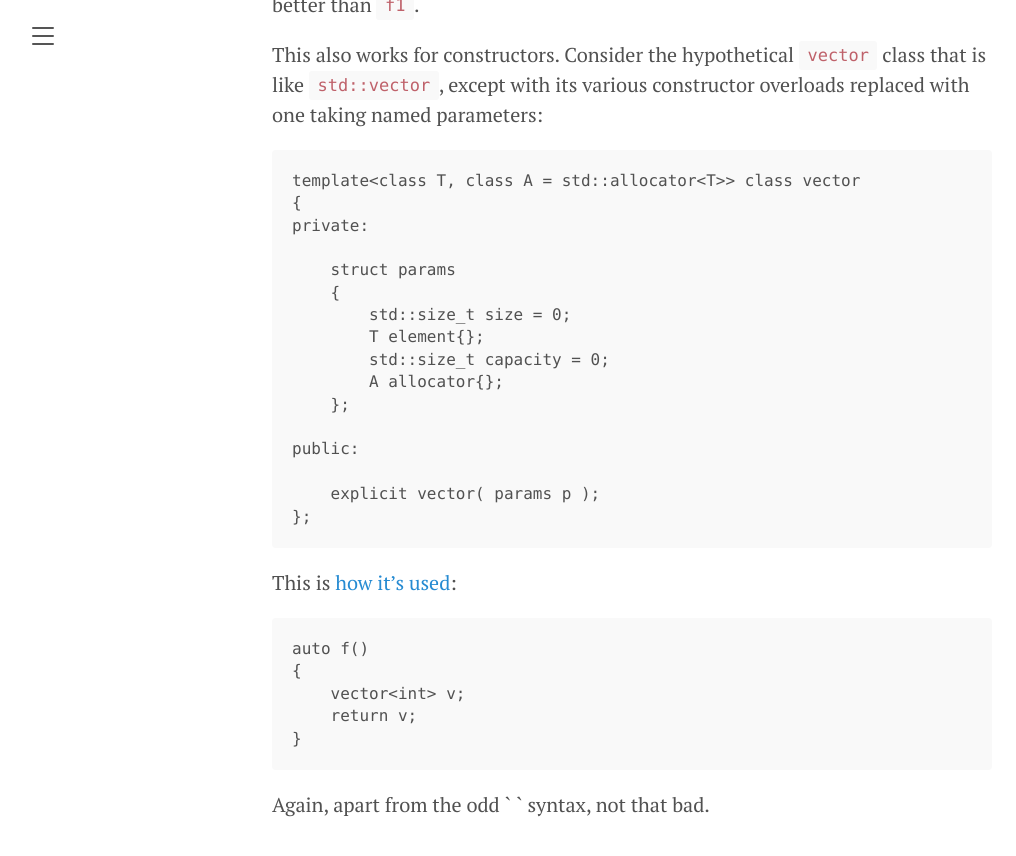
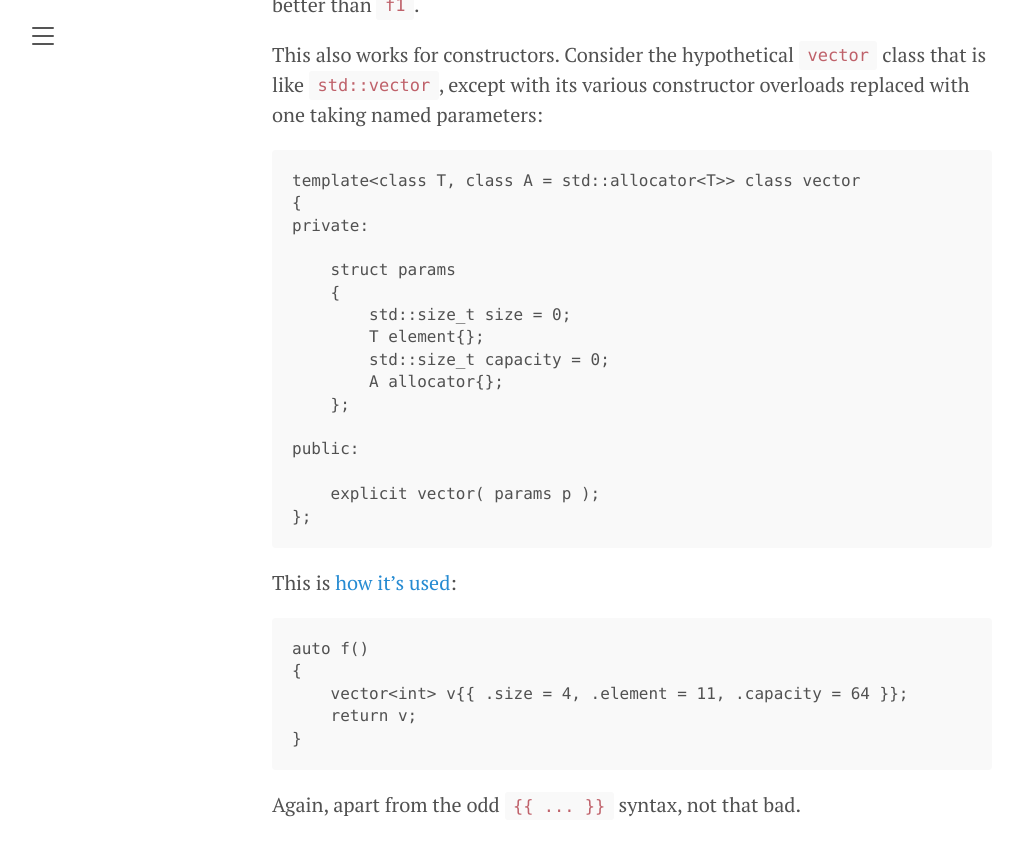
Before and after one commit to pdimov/blog, a Jekyll site: the page built from _posts/2020-09-07-named-parameters-in-c20.md, in a window 1280 px wide and 900 px high, scrolled down 3184 px. Shown: the top 856 px of the window, without its empty margins (8-1024 px from the left). Built offline with Jekyll 4.4.1, drawn with Linux system fonts in a browser that asks for light colours.

Commit message:
Escape Liquid {{ }} fields

````diff
--- a/_posts/2020-09-07-named-parameters-in-c20.md
+++ b/_posts/2020-09-07-named-parameters-in-c20.md
@@ -162,6 +162,7 @@ public:
 
 This is [how it's used](https://godbolt.org/z/x17fdY):
 
+{% raw %}
 ```
 auto f()
 {
@@ -170,4 +171,5 @@ auto f()
 }
 ```
 
-Again, apart from the odd ` {{ ... }} ` syntax, not that bad.
+Again, apart from the odd `{{ ... }}` syntax, not that bad.
+{% endraw %}
````
